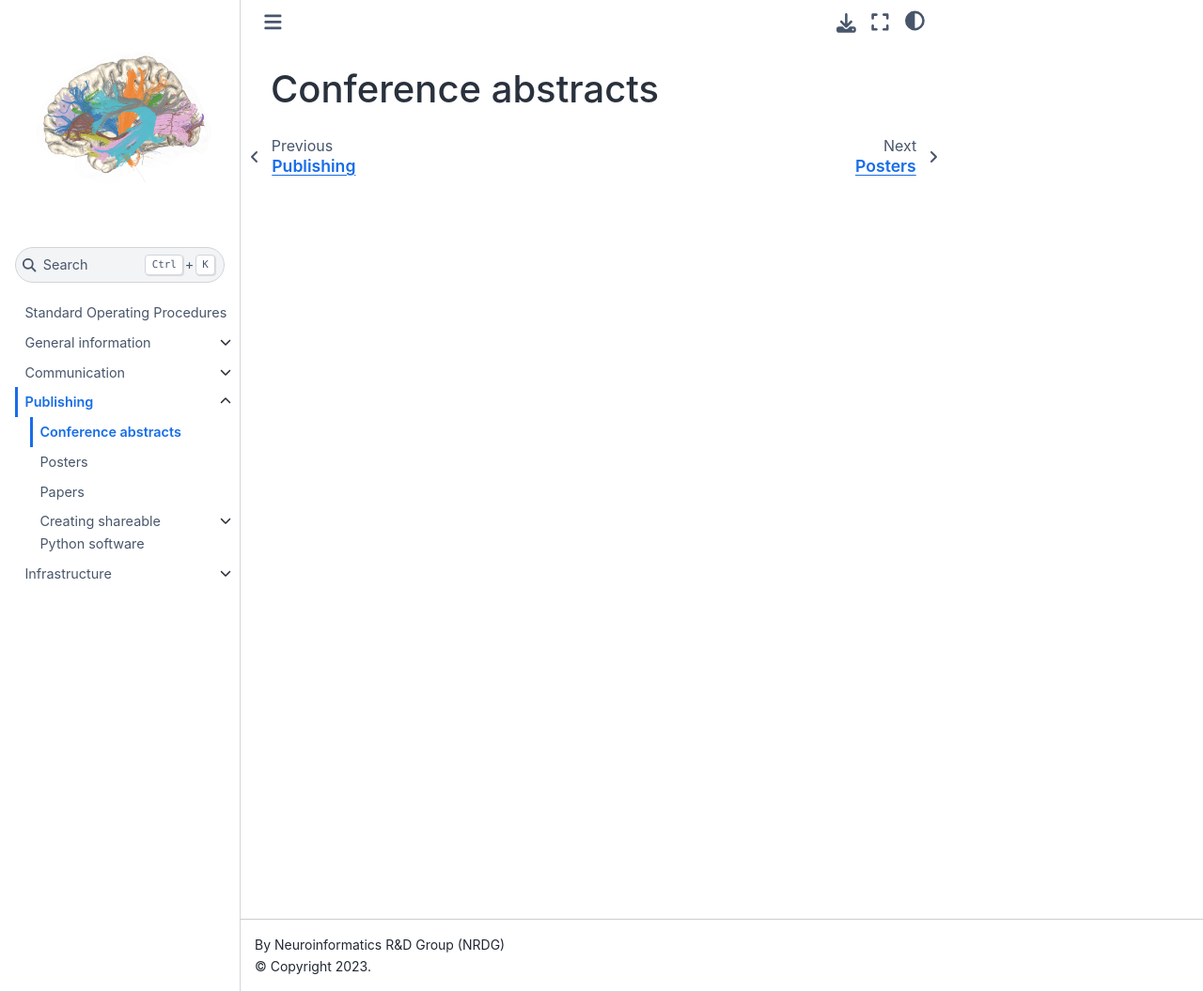
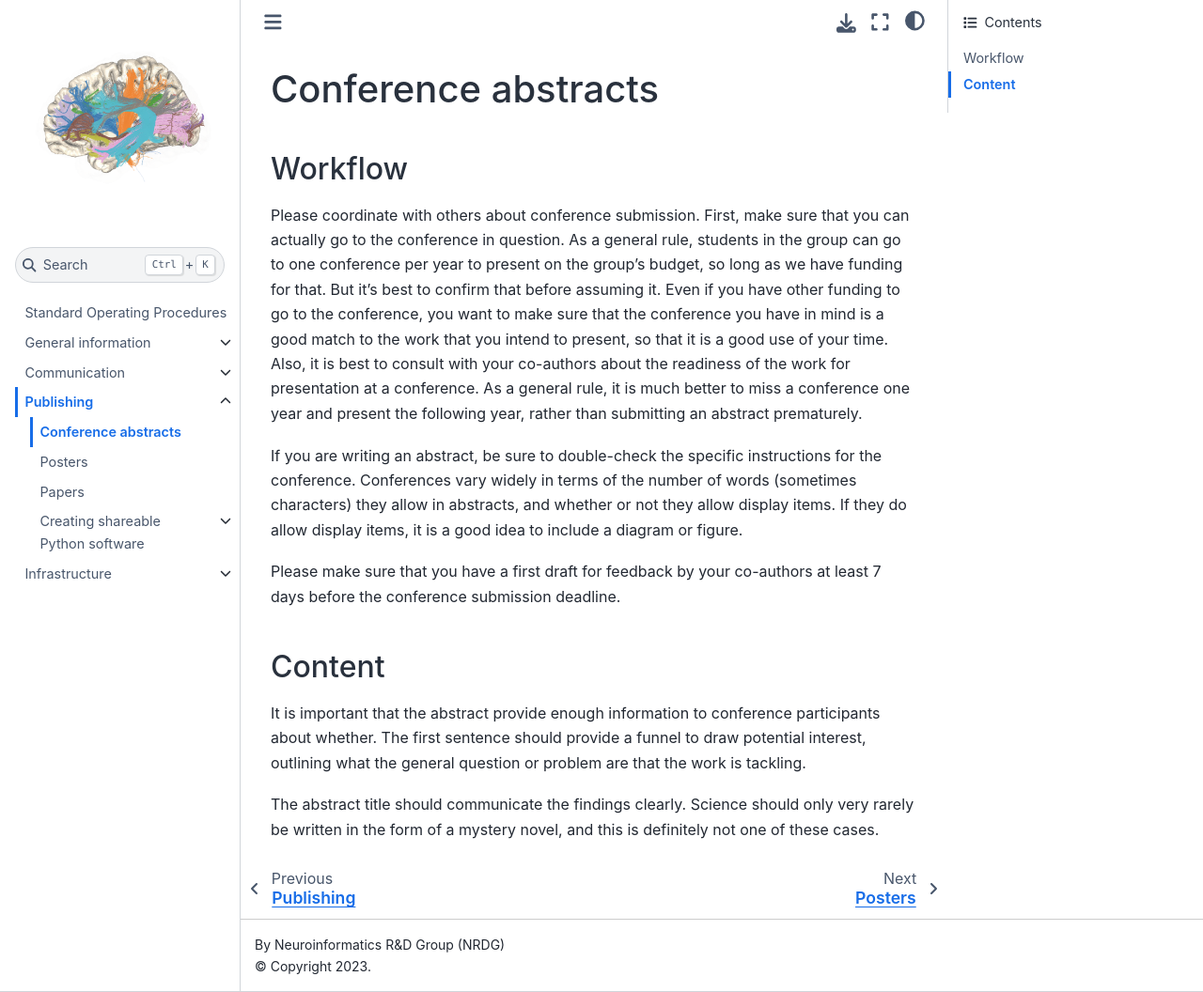
Before and after one commit to nrdg/sop, a Jupyter Book: the page built from publishing/conference_abstracts.md, in a window 1280 px wide and 1056 px high. Shown: the whole window at 94% size. Built offline with Jupyter Book 1.0.4 settings and Sphinx 7.4.7 and the Sphinx Book theme 1.1.4, drawn with Linux system fonts in a browser that asks for light colours; pages that are not in the unit, such as notebooks, are missing from menus.

Commit message:
More stuff.

```diff
--- a/publishing/conference_abstracts.md
+++ b/publishing/conference_abstracts.md
@@ -1 +1,36 @@
 # Conference abstracts
+
+## Workflow
+
+Please coordinate with others about conference submission. First, make sure that
+you can actually go to the conference in question. As a general rule, students
+in the group can go to one conference per year to present on the group's budget,
+so long as we have funding for that. But it's best to confirm that before
+assuming it. Even if you have other funding to go to the conference, you want to
+make sure that the conference you have in mind is a good match to the work that
+you intend to present, so that it is a good use of your time. Also, it is best
+to consult with your co-authors about the readiness of the work for presentation
+at a conference. As a general rule, it is much better to miss a conference one
+year and present the following year, rather than submitting an abstract
+prematurely.
+
+If you are writing an abstract, be sure to double-check the specific
+instructions for the conference. Conferences vary widely in terms of the number
+of words (sometimes characters) they allow in abstracts, and whether or not they
+allow display items. If they do allow display items, it is a good idea to
+include a diagram or figure.
+
+Please make sure that you have a first draft for feedback by your co-authors at
+least 7 days before the conference submission deadline.
+
+
+## Content
+
+It is important that the abstract provide enough information to conference
+participants about whether. The first sentence should provide a funnel to draw
+potential interest, outlining what the general question or problem are that the
+work is tackling.
+
+The abstract title should communicate the findings clearly. Science should only
+very rarely be written in the form of a mystery novel, and this is definitely
+not one of these cases.
```
Also changed, not shown: publishing/posters.md (+1 -0 lines).
